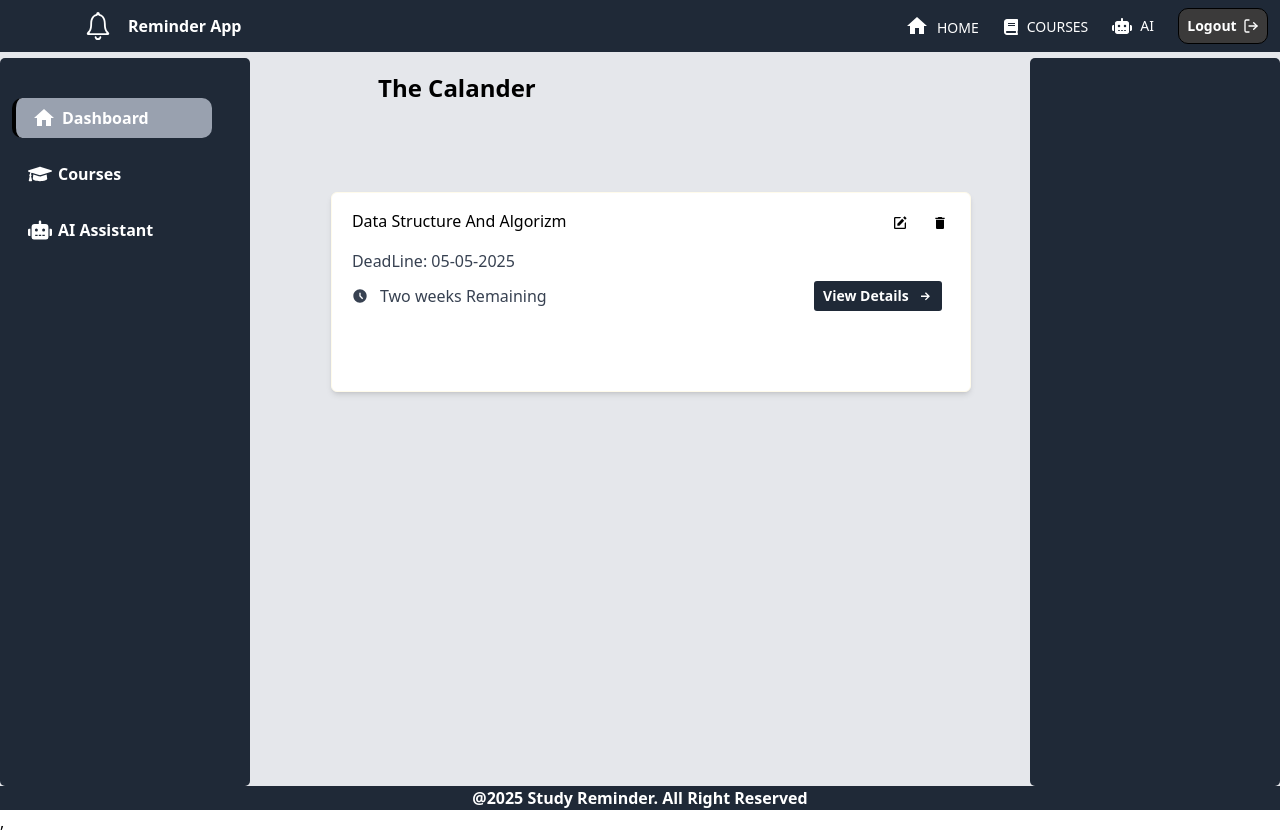
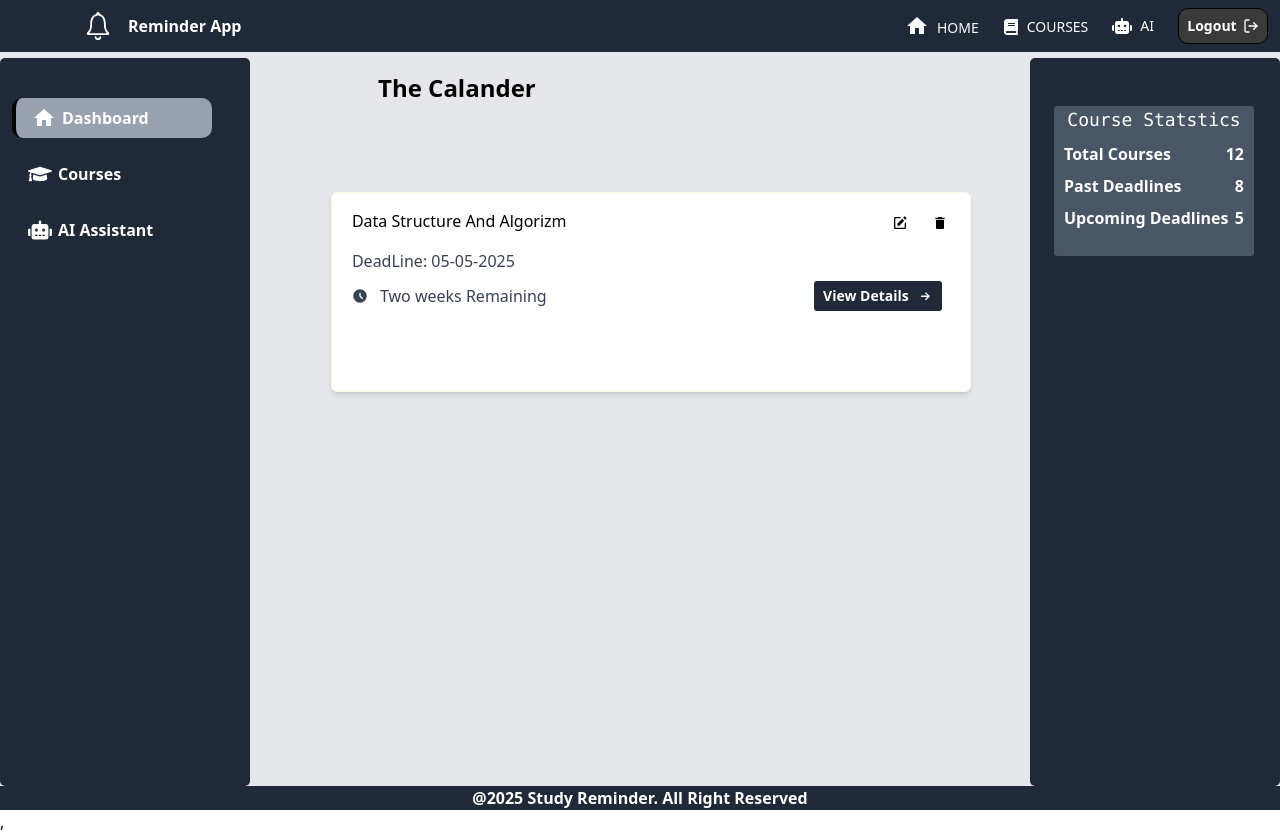
Before and after one commit to Aklile612/Reminder-App, a React (Vite) app: page / in a window 1280 px wide. Built offline with nearby package versions, Linux system fonts and the light colour scheme.

Commit message:
done with the right side

```diff
--- a/src/Components/Right Side Bar/RightSideBar.jsx
+++ b/src/Components/Right Side Bar/RightSideBar.jsx
@@ -2,8 +2,22 @@ import React from 'react'
 
 const RightSideBar = () => {
   return (
-    <div className='w-[250px] md:mt-1.5 h-[91vh] rounded-[5px] bg-[#1F2937]'>
-
+    <div className='w-[250px] md:mt-1.5 h-[91vh] rounded-[5px] py-7 bg-[#1F2937]'>
+      <div className='bg-gray-600 flex flex-col gap-2 items-center w-[200px] md:h-[150px] rounded-[3px] md:mt-5 md:ml-6'>
+        <span className='text-white font-mono text-lg '>Course Statstics</span>
+        <div className='flex md:w-[180px] text-white font-semibold justify-between'>
+          <span>Total Courses</span>
+          <span>12</span>
+        </div>
+        <div className='flex md:w-[180px] text-white font-semibold justify-between'>
+          <span>Past Deadlines</span>
+          <span>8</span>
+        </div>
+        <div className='flex md:w-[180px] text-white font-semibold justify-between'>
+          <span>Upcoming Deadlines</span>
+          <span>5</span>
+        </div>
+      </div>
     </div>
   )
 }
```
